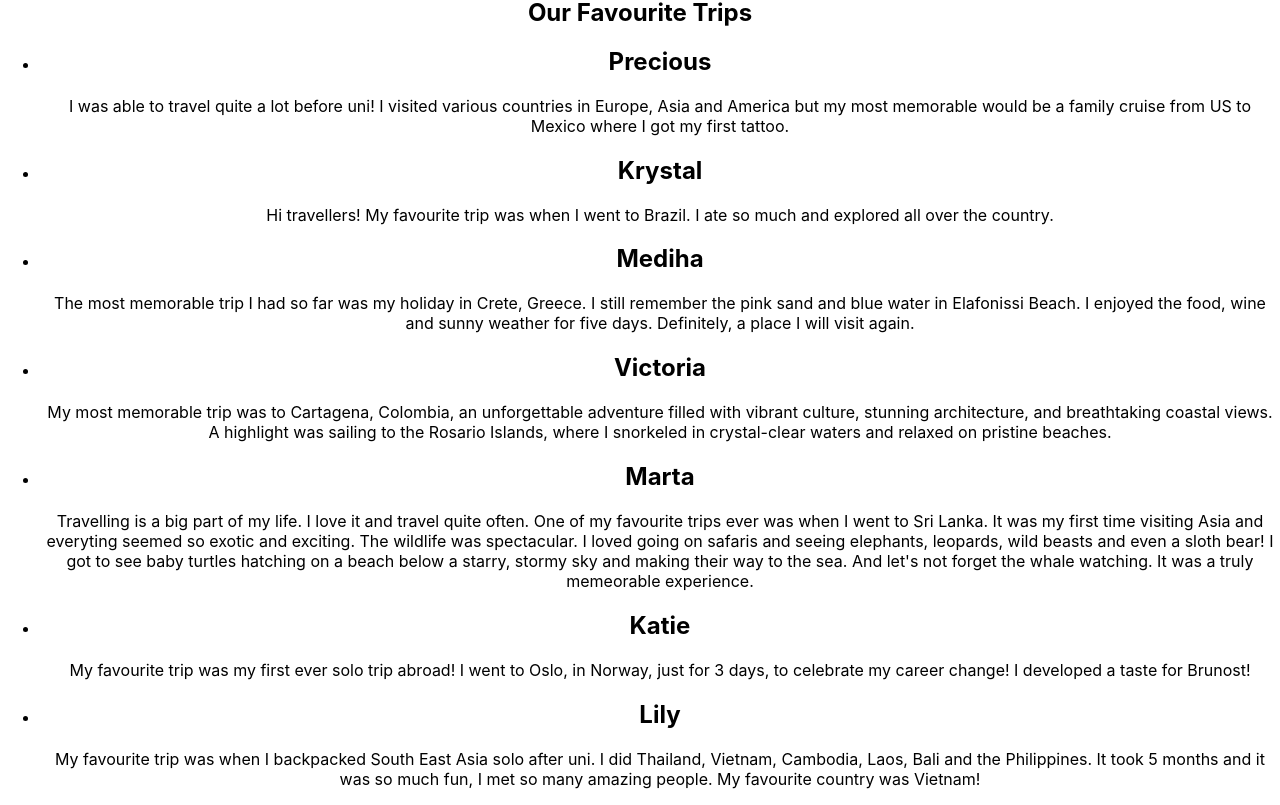
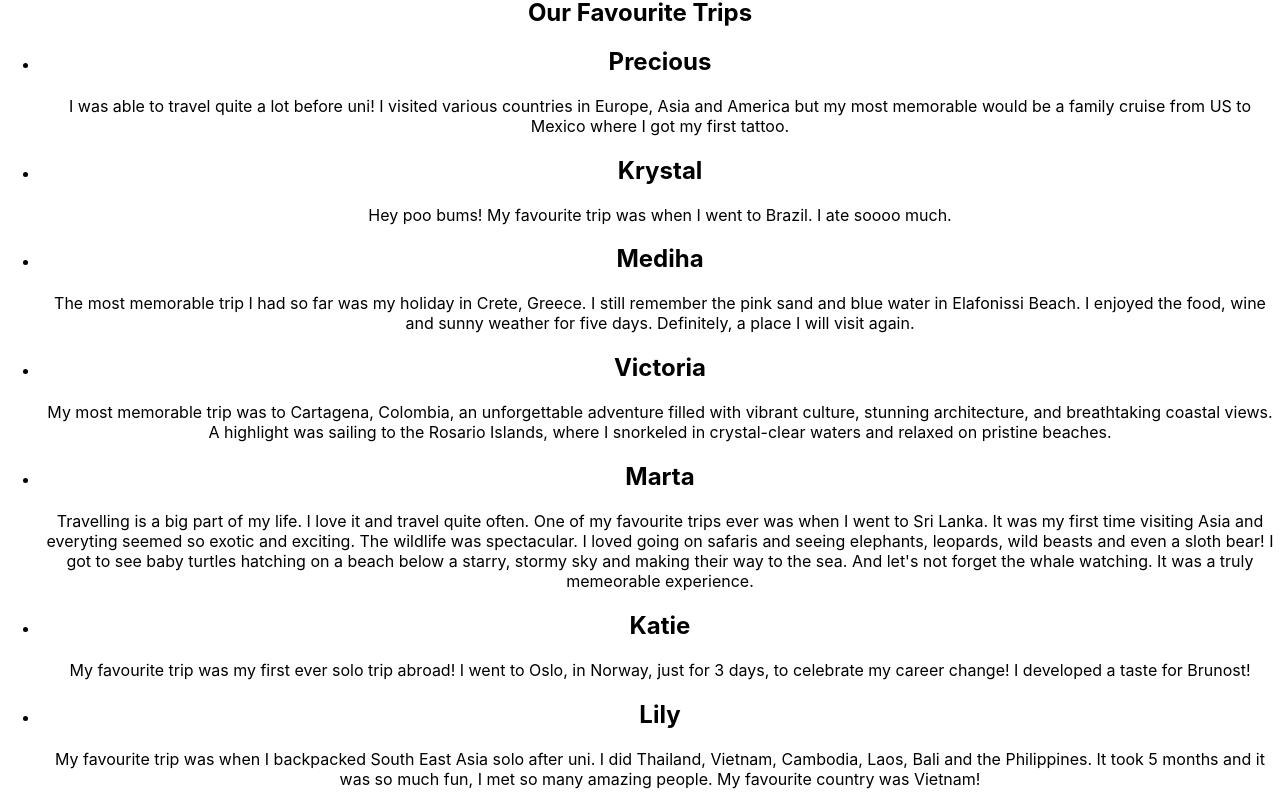
Before and after one commit to lilywright17/TripScribe, a JavaScript app in the folder tripscribe/: page / in a window 1280 px wide. Shown: the part 822-1627 px from the top of the page. Built offline with nearby package versions, Linux system fonts and the light colour scheme; the HTML template or start-up script is replaced by a standard one.

Commit message:
krystal added p tag

```diff
--- a/tripscribe/src/App.js
+++ b/tripscribe/src/App.js
@@ -15,7 +15,7 @@ function App() {
           </li>
           <li>
             <h2>Krystal</h2>
-              <p>Hi travellers! My favourite trip was when I went to Brazil. I ate so much and explored all over the country.</p>
+              <p>Hey poo bums! My favourite trip was when I went to Brazil. I ate soooo much.</p>
             </li>
             <li>
               <h2>Mediha</h2>
```
